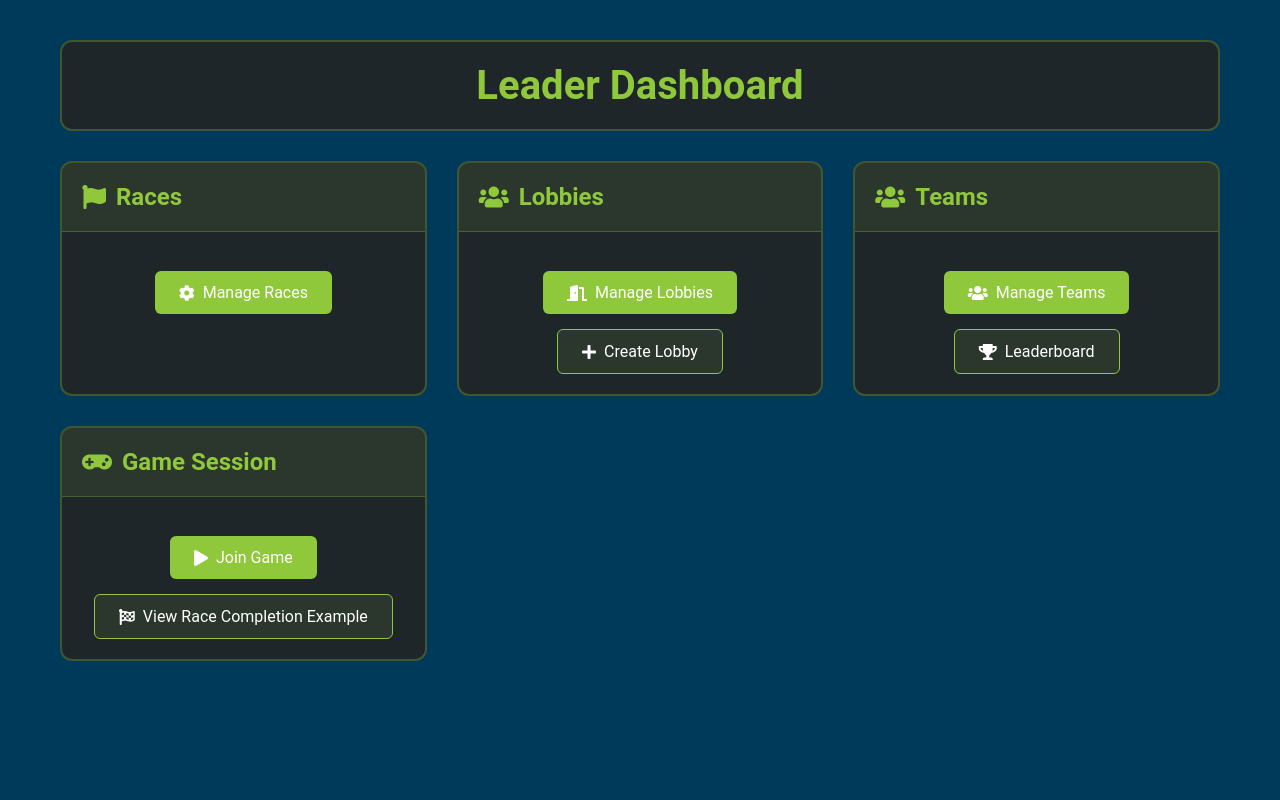
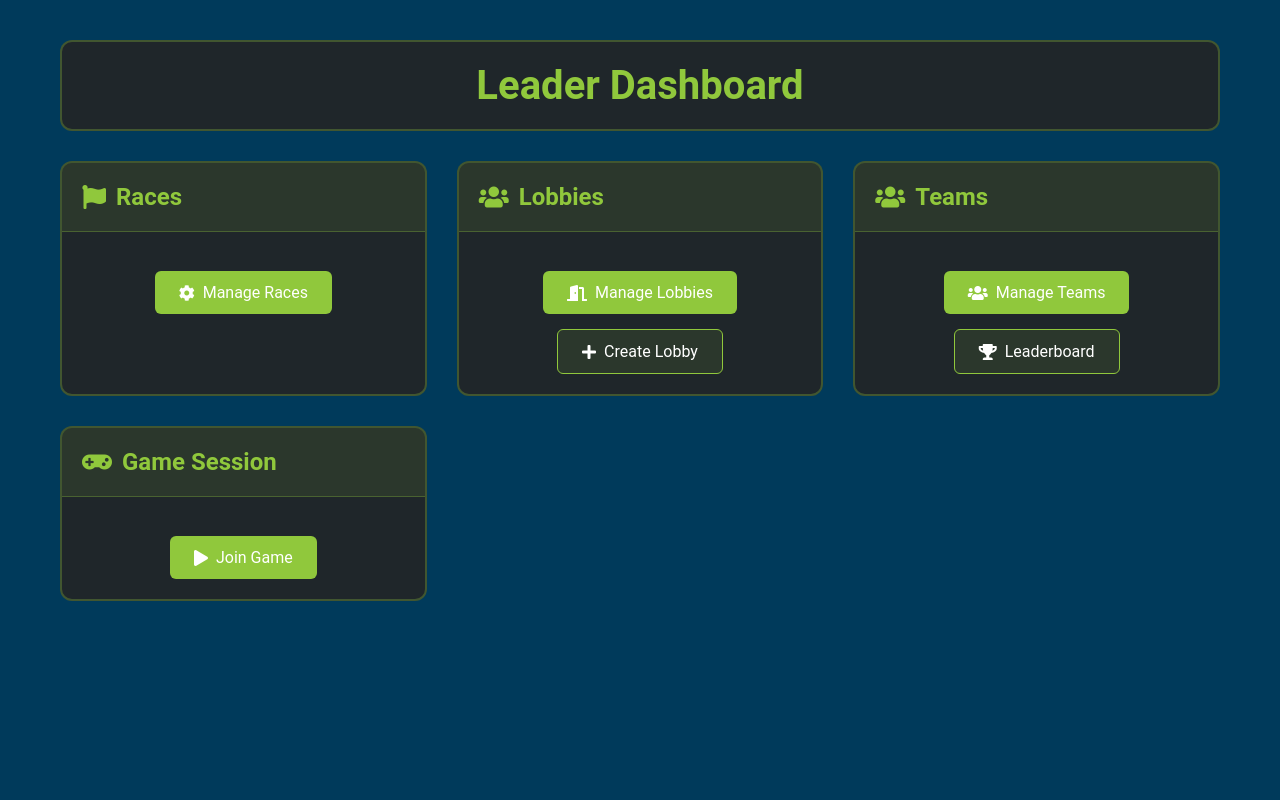
Before and after one commit to thurd1/scavenger_hunt, a Django app: page /leader-dashboard/ in a window 1280 px wide. Run offline with Django 5.2, Linux system fonts and the light colour scheme; the visitor is signed in with stand-in values (Sample User, id 1); some libraries are stand-ins or nearby versions.

Commit message:
removed example from leader dashboard

```diff
--- a/scavenger_hunt/templates/hunt/leader_dashboard.html
+++ b/scavenger_hunt/templates/hunt/leader_dashboard.html
@@ -63,9 +63,6 @@
                 <div class="button-group">
                     <a href="{% url 'join_game_session' %}" class="action-btn">
                         <i class="fas fa-play"></i> Join Game
-                    </a>
-                    <a href="{% url 'race_complete' %}" class="action-btn secondary">
-                        <i class="fas fa-flag-checkered"></i> View Race Completion Example
                     </a>
                 </div>
             </div>
```
